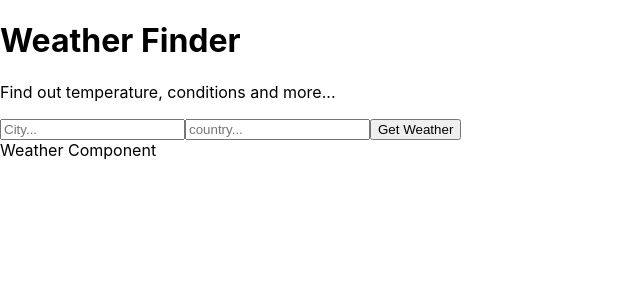
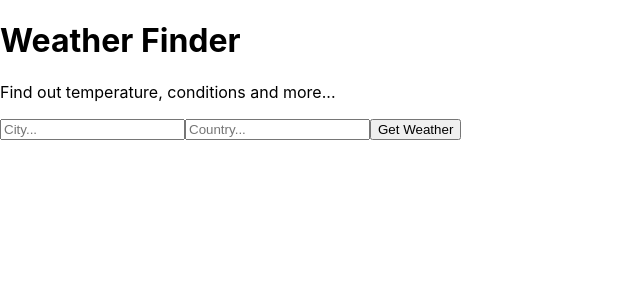
Before and after one commit to ajpereira02/weather-app, a React (Create React App) app: page / in a window 1280 px wide. Shown: the top 300 px of the page, without its empty margins (0-640 px from the left). Built offline with nearby package versions, Linux system fonts and the light colour scheme.

Commit message:
Added a onSubmit trigger

```diff
--- a/src/App.js
+++ b/src/App.js
@@ -7,18 +7,46 @@
 const API_Key = "e030cfa869de1bc91eac73cd34a4a510";
 
 class App extends React.Component {
-    getWeather = async () => {
-        const api_call = await fetch(`http://api.openweathermap.org/data/2.5/weather?q=London,uk&appid=${API_Key}
+    state = {
+        temperature: undefined,
+        city: undefined,
+        country: undefined,
+        humidity: undefined,
+        description: undefined,
+        error: undefined
+    }
+    getWeather = async (e) => {
+        e.preventdefault();
+        const city = e.target.elements.city.value;
+        const country = e.target.elements.country.value;
+        const api_call = await fetch(`http://api.openweathermap.org/data/2.5/weather?q=${city},${country}&appid=${API_Key}
         &units=metric`);
         const data = await api_call.json();
-        console.log(data);
+        if (city && country) {
+            console.log(data);
+            this.setState({
+                temperature: data.main.temp,
+                city: data.name,
+                country: data.sys.country,
+                humidity: data.main.humidity,
+                description: data.weather[0].description,
+                error: ""
+        });
     }
+}
     render() {
         return (
             <div>
                 <Titles />
-                <Form />
-                <Weather />
+                <Form getWeather={this.getWeather}/>
+                <Weather
+                temperature={this.state.temperature}
+                city={this.state.city}
+                country={this.state.country}
+                humidity={this.state.humidity}
+                description={this.state.description}
+                error={this.state.error}
+                />
             </div>
         );
     }
--- a/src/components/Form.js
+++ b/src/components/Form.js
@@ -3,9 +3,9 @@
 class Form extends React.Component {
     render(){
         return (
-            <form>
+            <form onSubmit={this.props.getWeather}>
                 <input type="text" name="city" placeholder="City..."/>
-                <input type="text" name="country" placeholder="country..."/>
+                <input type="text" name="country" placeholder="Country..."/>
                 <button>Get Weather</button>
             </form>
         );
--- a/src/components/Weather.js
+++ b/src/components/Weather.js
@@ -4,7 +4,10 @@
     render(){
         return (
             <div>
-                Weather Component
+                { this.props.city && this.props.country && <p>Location: { this.props.city }, { this.props.country }</p> }
+                { this.props.temperature && <p>Temperature: { this.props.temprature }</p> }
+                { this.props.humidity && <p>Humidity: { this.props.humidity }</p> }
+                { this.props.description && <p>Conditions: { this.props.description }</p> }
             </div>
         );
     }
```
